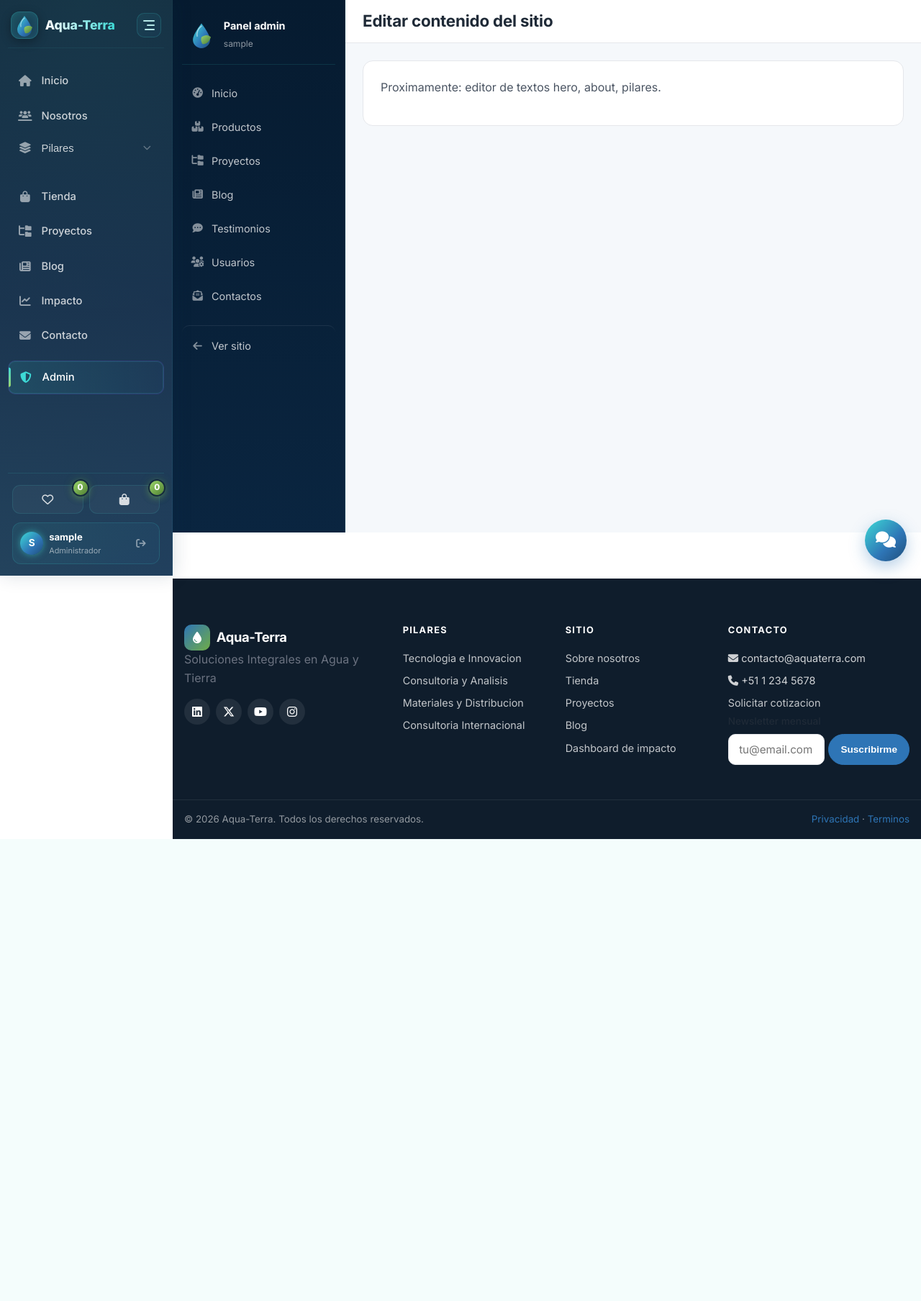
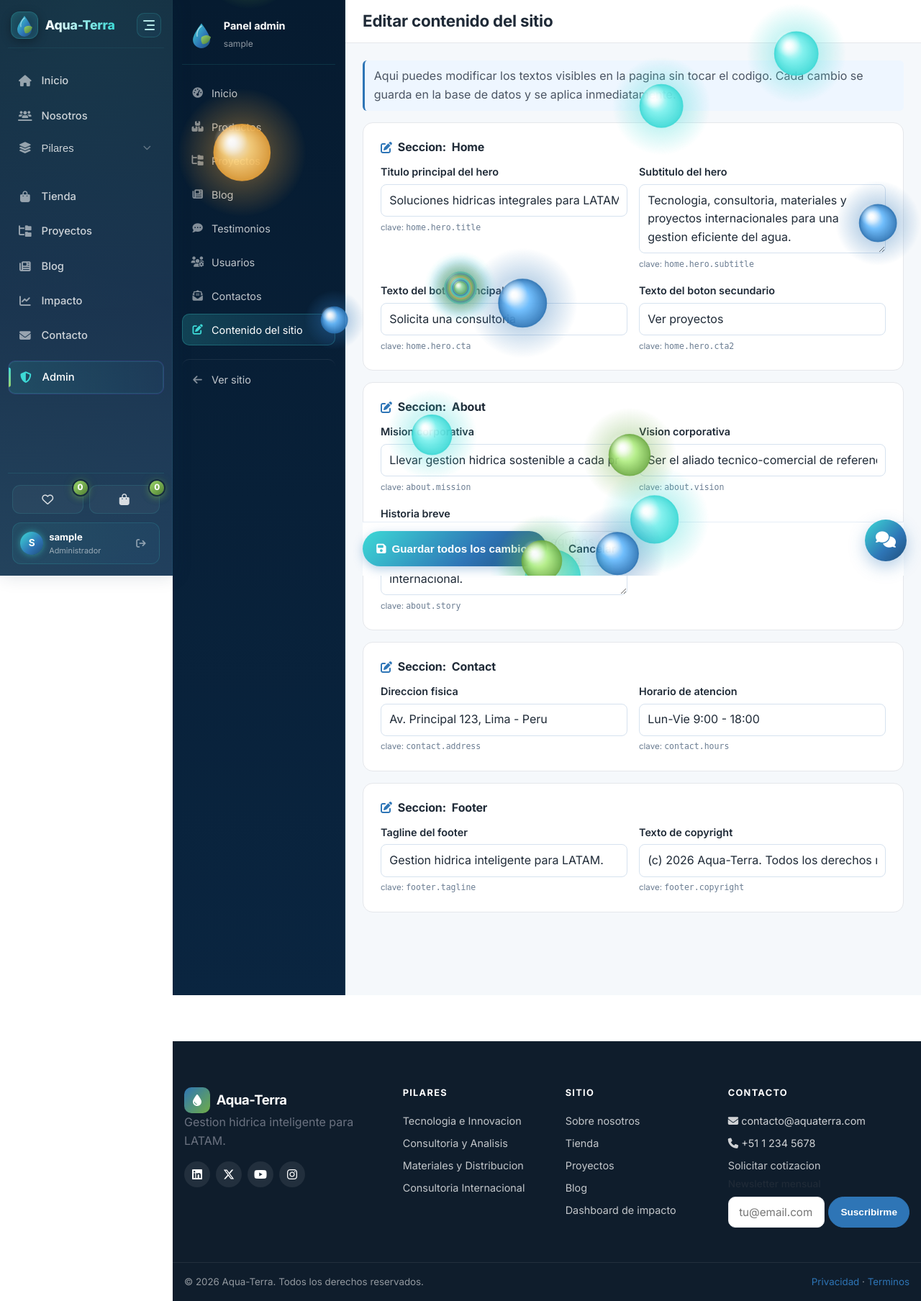
Before and after one commit to Erickkunz/Aqua-terra, a FastAPI app: page /admin/content in a window 1280 px wide. Shown: the whole page at 72% size. Before the commit the page ends 1166 px from the top, so only its background shows below. Run offline with FastAPI, Linux system fonts and the light colour scheme; the visitor is signed in with stand-in values (Sample User, id 1); data comes from the database, SQL or seed files in the repository.

Commit message:
Solid sphere cursor, admin content editor, production-ready deploy
- Rewrote cursor-waves.js: 7 solid spheres trailing cursor + 14 ambient
  spheres floating across page + click bursts. Fully opaque (no transparency).
- New SiteContent model + /admin/content editor lets admin modify hero,
  about, contact, and footer texts from the panel; values applied live.
- Hardened deploy: gunicorn+uvicorn workers, non-root container, healthcheck,
  nginx security headers, HTTPS-ready cookies, /healthz + /readyz probes,
  full .env.example.

Co-Authored-By: Claude Opus 4.7 <noreply@anthropic.com>

```diff
--- a/backend/main.py
+++ b/backend/main.py
@@ -7,6 +7,7 @@ from fastapi.responses import JSONResponse
 from fastapi.staticfiles import StaticFiles
 from fastapi.templating import Jinja2Templates
 from starlette.middleware.sessions import SessionMiddleware
+from starlette.middleware.trustedhost import TrustedHostMiddleware
 
 from config import settings
 from database import Base, engine, SessionLocal
@@ -44,8 +45,32 @@ app = FastAPI(
     lifespan=lifespan,
 )
 
-app.add_middleware(SessionMiddleware, secret_key=settings.SECRET_KEY, same_site="lax", https_only=False)
+app.add_middleware(
+    SessionMiddleware,
+    secret_key=settings.SECRET_KEY,
+    same_site="lax",
+    https_only=settings.SESSION_HTTPS_ONLY or settings.is_production,
+)
 app.mount("/static", StaticFiles(directory=str(BASE_DIR / "static")), name="static")
+
+
+@app.get("/healthz", include_in_schema=False)
+def healthz():
+    """Lightweight liveness probe for load balancers."""
+    return {"status": "ok"}
+
+
+@app.get("/readyz", include_in_schema=False)
+def readyz():
+    """Readiness probe: confirms DB connectivity."""
+    try:
+        from sqlalchemy import text
+        with SessionLocal() as db:
+            db.execute(text("SELECT 1"))
+        return {"status": "ready"}
+    except Exception as e:
+        logger.warning("readiness probe failed: %s", e)
+        return JSONResponse({"status": "degraded", "error": str(e)}, status_code=503)
 
 
 @app.middleware("http")
@@ -60,9 +85,11 @@ async def not_found(request: Request, exc):
     accept = request.headers.get("accept", "")
     if "application/json" in accept:
         return JSONResponse({"error": "not_found"}, status_code=404)
+    # Use base_ctx so the footer / nav have all expected context (sc, pillars, etc).
+    from routes._common import base_ctx
     return templates.TemplateResponse(
         "404.html",
-        {"request": request, "site_name": settings.SITE_NAME, "site_tagline": settings.SITE_TAGLINE},
+        base_ctx(request),
         status_code=404,
     )
 
--- a/backend/models/__init__.py
+++ b/backend/models/__init__.py
@@ -6,6 +6,7 @@ from .testimonial import Testimonial
 from .blog import BlogPost
 from .project import Project
 from .contact import ContactSubmission, QuoteRequest, NewsletterSubscriber
+from .site_content import SiteContent
 # 2. Parent of products
 from .product import Category, Product, ProductReview  # noqa: E402
 
@@ -20,4 +21,5 @@ __all__ = [
     "ContactSubmission",
     "QuoteRequest",
     "NewsletterSubscriber",
+    "SiteContent",
 ]
--- a/backend/routes/_common.py
+++ b/backend/routes/_common.py
@@ -6,6 +6,45 @@ from config import settings
 
 BASE_DIR = Path(__file__).resolve().parent.parent
 templates = Jinja2Templates(directory=str(BASE_DIR / "templates"))
+
+
+# ============================================================
+# Editable site content (admin-managed in /admin/content)
+# ============================================================
+SITE_CONTENT_DEFAULTS = {
+    # Hero / home
+    "home.hero.title":     ("Soluciones hidricas integrales para LATAM",      "Titulo principal del hero",        "home"),
+    "home.hero.subtitle":  ("Tecnologia, consultoria, materiales y proyectos internacionales para una gestion eficiente del agua.", "Subtitulo del hero", "home"),
+    "home.hero.cta":       ("Solicita una consultoria",                       "Texto del boton principal",        "home"),
+    "home.hero.cta2":      ("Ver proyectos",                                  "Texto del boton secundario",       "home"),
+    # About
+    "about.mission":       ("Llevar gestion hidrica sostenible a cada productor y comunidad de Latinoamerica.", "Mision corporativa", "about"),
+    "about.vision":        ("Ser el aliado tecnico-comercial de referencia en gestion hidrica de la region.", "Vision corporativa", "about"),
+    "about.story":         ("Nacimos en 2014 fusionando equipos de ingenieria, agronomia y consultoria internacional.", "Historia breve", "about"),
+    # Contact
+    "contact.address":     ("Av. Principal 123, Lima - Peru",                 "Direccion fisica",                 "contact"),
+    "contact.hours":       ("Lun-Vie 9:00 - 18:00",                           "Horario de atencion",              "contact"),
+    # Footer
+    "footer.tagline":      ("Gestion hidrica inteligente para LATAM.",        "Tagline del footer",               "footer"),
+    "footer.copyright":    ("(c) 2026 Aqua-Terra. Todos los derechos reservados.", "Texto de copyright",          "footer"),
+}
+
+
+def load_site_content(db):
+    """Return dict {key: value} from SiteContent table, falling back to defaults."""
+    try:
+        from models import SiteContent
+        rows = db.query(SiteContent).all()
+        existing = {r.key: r.value for r in rows}
+    except Exception:
+        existing = {}
+    result = {}
+    for k, (default_val, _label, _section) in SITE_CONTENT_DEFAULTS.items():
+        result[k] = existing.get(k, default_val)
+    # also expose any custom keys an admin added
+    for k, v in existing.items():
+        result.setdefault(k, v)
+    return result
 
 
 PILLARS = [
@@ -99,6 +138,15 @@ def get_pillar(slug: str):
 def base_ctx(request: Request, **extra):
     cart = request.session.get("cart", {})
     wishlist = request.session.get("wishlist", [])
+    # Lazy import db helper to avoid circular import at module load
+    site_content = {}
+    try:
+        from database import SessionLocal
+        with SessionLocal() as db:
+            site_content = load_site_content(db)
+    except Exception:
+        # fall back to defaults only
+        site_content = {k: v[0] for k, v in SITE_CONTENT_DEFAULTS.items()}
     ctx = {
         "request": request,
         "site_name": settings.SITE_NAME,
@@ -114,6 +162,8 @@ def base_ctx(request: Request, **extra):
         "current_username": request.session.get("username"),
         "is_admin": bool(request.session.get("is_admin")),
         "is_authenticated": bool(request.session.get("user_id")),
+        # Editable site content (admin-managed, exposed to all templates)
+        "sc": site_content,
     }
     ctx.update(extra)
     return ctx
--- a/backend/static/css/futuristic.css
+++ b/backend/static/css/futuristic.css
@@ -17,14 +17,13 @@
   --neon-glow: 0 0 20px var(--aqua-glow), 0 0 40px rgba(46,117,182,.35);
 }
 
-/* ---------- Cursor canvas layer ---------- */
-/* NOTE: no mix-blend-mode here. screen mode hides cyan on white bg. */
+/* ---------- Cursor canvas layer (SOLID spheres - top of stack) ---------- */
 #cursorCanvas {
   position: fixed;
   inset: 0;
   pointer-events: none;
-  z-index: 9999;
-  opacity: .95;
+  z-index: 999999; /* above overlays and modals */
+  opacity: 1;     /* fully visible, no transparency */
 }
 @media (pointer: coarse) { #cursorCanvas { display: none; } }
 @media (prefers-reduced-motion: reduce) { #cursorCanvas { display: none; } }
--- a/backend/static/js/cursor-waves.js
+++ b/backend/static/js/cursor-waves.js
@@ -1,8 +1,9 @@
 /* =====================================================================
-   Aqua-Terra cursor wave (HIGHLY VISIBLE Antigravity-style)
-   Big focal dot + solid ring + bright halo + continuous waves.
-   Visible on light AND dark backgrounds.
-   Disabled on touch and prefers-reduced-motion.
+   Aqua-Terra cursor + floating spheres (SOLID, fully visible)
+   - Solid colored spheres that follow the cursor (trail of 7 orbs).
+   - 14 ambient spheres drift across the page in the background.
+   - No transparency tricks: opaque fills, bright cores, hard edges.
+   - Disabled on touch and prefers-reduced-motion.
    ===================================================================== */
 (function () {
   if (window.__aquaCursor) return; window.__aquaCursor = true;
@@ -31,161 +32,168 @@
   resize();
   window.addEventListener('resize', resize);
 
-  let mx = -200, my = -200;
-  let fx = mx, fy = my;
-  let hx = mx, hy = my;
-  let visible = false;
-  let speed = 0;
-  const ripples = [];
-  let lastSpawn = 0;
-  let waveSpawn = 0;
+  // ===== Color palette (cores blancos -> bordes vivos) =====
+  const COLORS = [
+    { core: '#FFFFFF', mid: '#7FF1EE', edge: '#3DD9D6' }, // cyan
+    { core: '#FFFFFF', mid: '#6BBDFF', edge: '#2E75B6' }, // blue
+    { core: '#FFFFFF', mid: '#B5F088', edge: '#70AD47' }, // green
+    { core: '#FFFFFF', mid: '#FFD580', edge: '#E8A33D' }, // amber
+  ];
 
-  const C_CYAN = [61, 217, 214];
-  const C_BLUE = [46, 117, 182];
-  const C_DEEP = [31, 78, 121];
-  const C_WHITE = [255, 255, 255];
-  const rgba = (c, a) => `rgba(${c[0]},${c[1]},${c[2]},${a})`;
+  // ===== Cursor state =====
+  let mx = window.innerWidth / 2, my = window.innerHeight / 2;
+  let visible = true;
+  const TRAIL_LEN = 7;
+  const trail = Array.from({ length: TRAIL_LEN }, (_, i) => ({
+    x: mx, y: my,
+    radius: 22 - i * 2.2,
+    color: COLORS[i % COLORS.length],
+    smoothing: 0.18 + i * 0.04,
+  }));
 
   window.addEventListener('mousemove', (e) => {
-    const dx = e.clientX - mx, dy = e.clientY - my;
-    const v = Math.hypot(dx, dy);
-    speed = speed * 0.85 + v * 0.15;
     mx = e.clientX; my = e.clientY;
-    if (!visible) { fx = mx; fy = my; hx = mx; hy = my; }
     visible = true;
-
-    const now = performance.now();
-    if (v > 4 && now - lastSpawn > 60) {
-      ripples.push({
-        x: mx, y: my,
-        r: 8,
-        rmax: 70 + Math.min(80, v * 1.3),
-        born: now,
-        life: 900,
-        color: C_CYAN,
-        width: 2.2,
-      });
-      lastSpawn = now;
-    }
   }, { passive: true });
-
   window.addEventListener('mouseleave', () => { visible = false; });
   window.addEventListener('mouseenter', () => { visible = true; });
 
+  // ===== Click bursts =====
+  const bursts = [];
   window.addEventListener('click', (e) => {
     const now = performance.now();
-    for (let i = 0; i < 3; i++) {
-      ripples.push({
+    for (let i = 0; i < 10; i++) {
+      const angle = (Math.PI * 2 * i) / 10;
+      const speed = 4 + Math.random() * 3;
+      bursts.push({
         x: e.clientX, y: e.clientY,
-        r: 10 + i * 8,
-        rmax: 130 + i * 50,
-        born: now + i * 70,
-        life: 1100,
-        color: i === 1 ? C_BLUE : C_CYAN,
-        width: 2.5,
+        vx: Math.cos(angle) * speed,
+        vy: Math.sin(angle) * speed,
+        r: 8 + Math.random() * 6,
+        color: COLORS[Math.floor(Math.random() * COLORS.length)],
+        born: now,
+        life: 800 + Math.random() * 400,
       });
     }
   });
 
+  // ===== Ambient floating spheres =====
+  function spawnAmbient() {
+    const radius = 14 + Math.random() * 28;
+    return {
+      x: Math.random() * W,
+      y: Math.random() * H,
+      vx: (Math.random() - 0.5) * 0.7,
+      vy: (Math.random() - 0.5) * 0.7,
+      r: radius,
+      color: COLORS[Math.floor(Math.random() * COLORS.length)],
+      pulse: Math.random() * Math.PI * 2,
+      pulseSpeed: 0.01 + Math.random() * 0.02,
+    };
+  }
+  const AMBIENT_COUNT = 14;
+  const ambient = Array.from({ length: AMBIENT_COUNT }, spawnAmbient);
+
+  // ===== Drawing helpers =====
+  function hexA(hex, a) {
+    const h = hex.replace('#', '');
+    const r = parseInt(h.substring(0, 2), 16);
+    const g = parseInt(h.substring(2, 4), 16);
+    const b = parseInt(h.substring(4, 6), 16);
+    return `rgba(${r},${g},${b},${a})`;
+  }
+
+  function drawSphere(x, y, r, color, alpha = 1) {
+    // Outer halo
+    const haloR = r * 2.3;
+    const halo = ctx.createRadialGradient(x, y, r * 0.5, x, y, haloR);
+    halo.addColorStop(0, hexA(color.edge, 0.45 * alpha));
+    halo.addColorStop(1, hexA(color.edge, 0));
+    ctx.fillStyle = halo;
+    ctx.beginPath();
+    ctx.arc(x, y, haloR, 0, Math.PI * 2);
+    ctx.fill();
+
+    // Main solid sphere body (opaque radial gradient)
+    const sphere = ctx.createRadialGradient(
+      x - r * 0.35, y - r * 0.35, r * 0.1,
+      x, y, r
+    );
+    sphere.addColorStop(0, hexA(color.core, alpha));
+    sphere.addColorStop(0.45, hexA(color.mid, alpha));
+    sphere.addColorStop(1, hexA(color.edge, alpha));
+    ctx.fillStyle = sphere;
+    ctx.beginPath();
+    ctx.arc(x, y, r, 0, Math.PI * 2);
+    ctx.fill();
+
+    // Hard rim (gives "solid" perception)
+    ctx.lineWidth = 1.5;
+    ctx.strokeStyle = hexA(color.edge, 0.9 * alpha);
+    ctx.beginPath();
+    ctx.arc(x, y, r, 0, Math.PI * 2);
+    ctx.stroke();
+
+    // Specular highlight (white dot top-left)
+    const spec = ctx.createRadialGradient(
+      x - r * 0.4, y - r * 0.45, 0,
+      x - r * 0.4, y - r * 0.45, r * 0.6
+    );
+    spec.addColorStop(0, hexA('#FFFFFF', 0.9 * alpha));
+    spec.addColorStop(1, hexA('#FFFFFF', 0));
+    ctx.fillStyle = spec;
+    ctx.beginPath();
+    ctx.arc(x - r * 0.4, y - r * 0.45, r * 0.6, 0, Math.PI * 2);
+    ctx.fill();
+  }
+
   function lerp(a, b, t) { return a + (b - a) * t; }
 
+  // ===== Animation loop =====
   function tick(now) {
-    fx = lerp(fx, mx, 0.25);
-    fy = lerp(fy, my, 0.25);
-    hx = lerp(hx, mx, 0.09);
-    hy = lerp(hy, my, 0.09);
-
     ctx.clearRect(0, 0, W, H);
 
-    if (!visible) { requestAnimationFrame(tick); return; }
-
-    // continuous gentle wave
-    if (now - waveSpawn > 380) {
-      ripples.push({
-        x: hx, y: hy,
-        r: 20, rmax: 95, born: now, life: 1700,
-        color: C_CYAN, width: 1.5, gentle: true,
-      });
-      waveSpawn = now;
+    // Ambient floating spheres
+    for (const a of ambient) {
+      a.x += a.vx;
+      a.y += a.vy;
+      a.pulse += a.pulseSpeed;
+      if (a.x < -60) a.x = W + 60;
+      if (a.x > W + 60) a.x = -60;
+      if (a.y < -60) a.y = H + 60;
+      if (a.y > H + 60) a.y = -60;
+      const pulse = 1 + Math.sin(a.pulse) * 0.15;
+      drawSphere(a.x, a.y, a.r * pulse, a.color, 0.9);
     }
 
-    // ===== OUTER HALO (big diffuse glow) =====
-    const haloR = 80 + Math.min(30, speed * 0.6);
-    const haloA = 0.35 + Math.min(0.15, speed * 0.005);
-    const g1 = ctx.createRadialGradient(hx, hy, 0, hx, hy, haloR);
-    g1.addColorStop(0, rgba(C_CYAN, haloA));
-    g1.addColorStop(0.4, rgba(C_BLUE, haloA * 0.7));
-    g1.addColorStop(1, rgba(C_DEEP, 0));
-    ctx.fillStyle = g1;
-    ctx.beginPath();
-    ctx.arc(hx, hy, haloR, 0, Math.PI * 2);
-    ctx.fill();
+    // Click bursts
+    for (let i = bursts.length - 1; i >= 0; i--) {
+      const b = bursts[i];
+      const age = now - b.born;
+      const t = age / b.life;
+      if (t >= 1) { bursts.splice(i, 1); continue; }
+      b.x += b.vx;
+      b.y += b.vy;
+      b.vx *= 0.96;
+      b.vy *= 0.96;
+      const r = b.r * (1 - t * 0.4);
+      drawSphere(b.x, b.y, r, b.color, 1 - t);
+    }
 
-    // ===== INNER FOCAL GLOW =====
-    const focalR = 32;
-    const g2 = ctx.createRadialGradient(fx, fy, 0, fx, fy, focalR);
-    g2.addColorStop(0, rgba(C_WHITE, 0.85));
-    g2.addColorStop(0.25, rgba(C_CYAN, 0.75));
-    g2.addColorStop(0.6, rgba(C_CYAN, 0.35));
-    g2.addColorStop(1, rgba(C_CYAN, 0));
-    ctx.fillStyle = g2;
-    ctx.beginPath();
-    ctx.arc(fx, fy, focalR, 0, Math.PI * 2);
-    ctx.fill();
-
-    // ===== SOLID RING (always visible, like Antigravity) =====
-    ctx.beginPath();
-    ctx.lineWidth = 2;
-    ctx.strokeStyle = rgba(C_CYAN, 0.95);
-    ctx.arc(fx, fy, 18, 0, Math.PI * 2);
-    ctx.stroke();
-
-    // inner soft ring
-    ctx.beginPath();
-    ctx.lineWidth = 1.2;
-    ctx.strokeStyle = rgba(C_WHITE, 0.6);
-    ctx.arc(fx, fy, 11, 0, Math.PI * 2);
-    ctx.stroke();
-
-    // ===== BRIGHT CORE DOT =====
-    ctx.beginPath();
-    ctx.fillStyle = rgba(C_WHITE, 1);
-    ctx.arc(fx, fy, 3.5, 0, Math.PI * 2);
-    ctx.fill();
-
-    ctx.beginPath();
-    ctx.fillStyle = rgba(C_CYAN, 1);
-    ctx.arc(fx, fy, 2, 0, Math.PI * 2);
-    ctx.fill();
-
-    // ===== WAVE RIPPLES =====
-    for (let i = ripples.length - 1; i >= 0; i--) {
-      const r = ripples[i];
-      const age = now - r.born;
-      if (age < 0) continue;
-      const t = age / r.life;
-      if (t >= 1) { ripples.splice(i, 1); continue; }
-      const eased = 1 - Math.pow(1 - t, 3);
-      const radius = r.r + (r.rmax - r.r) * eased;
-      const baseA = r.gentle ? 0.45 : 0.75;
-      const alpha = baseA * (1 - t);
-      // outer ring
-      ctx.beginPath();
-      ctx.lineWidth = r.width;
-      ctx.strokeStyle = rgba(r.color, alpha);
-      ctx.arc(r.x, r.y, radius, 0, Math.PI * 2);
-      ctx.stroke();
-      // inner glow ring
-      if (!r.gentle && t < 0.65) {
-        ctx.beginPath();
-        ctx.lineWidth = r.width * 0.7;
-        ctx.strokeStyle = rgba(C_WHITE, alpha * 0.45);
-        ctx.arc(r.x, r.y, radius * 0.85, 0, Math.PI * 2);
-        ctx.stroke();
+    if (visible) {
+      // Cursor trail (solid spheres of decreasing size following the mouse)
+      let prevX = mx, prevY = my;
+      for (let i = 0; i < trail.length; i++) {
+        const t = trail[i];
+        t.x = lerp(t.x, prevX, t.smoothing);
+        t.y = lerp(t.y, prevY, t.smoothing);
+        prevX = t.x;
+        prevY = t.y;
+        const alpha = 1 - (i / trail.length) * 0.55;
+        drawSphere(t.x, t.y, t.radius, t.color, alpha);
       }
     }
 
-    speed *= 0.93;
     requestAnimationFrame(tick);
   }
   requestAnimationFrame(tick);
--- a/backend/templates/admin/_layout.html
+++ b/backend/templates/admin/_layout.html
@@ -35,6 +35,9 @@
       <a href="/admin/contacts" class="admin-nav-link {% if p.startswith('/admin/contacts') %}active{% endif %}">
         <i class="fa-solid fa-envelope-open-text"></i> Contactos
       </a>
+      <a href="/admin/content" class="admin-nav-link {% if p.startswith('/admin/content') %}active{% endif %}">
+        <i class="fa-solid fa-pen-to-square"></i> Contenido del sitio
+      </a>
       <a href="/" class="admin-nav-link admin-back">
         <i class="fa-solid fa-arrow-left"></i> Ver sitio
       </a>
--- a/backend/templates/admin/content.html
+++ b/backend/templates/admin/content.html
@@ -2,7 +2,71 @@
 {% block admin_title %}Contenido{% endblock %}
 {% block admin_heading %}Editar contenido del sitio{% endblock %}
 {% block admin_content %}
-<div class="admin-card">
-  <p>Proximamente: editor de textos hero, about, pilares.</p>
-</div>
+<form method="post" action="/admin/content/save" class="admin-content-form">
+  <p class="admin-help">
+    Aqui puedes modificar los textos visibles en la pagina sin tocar el codigo.
+    Cada cambio se guarda en la base de datos y se aplica inmediatamente.
+  </p>
+
+  {% for section, fields in groups.items() %}
+  <div class="admin-card">
+    <h3 class="admin-section-title">
+      <i class="fa-solid fa-pen-to-square"></i>
+      Seccion: <strong>{{ section|capitalize }}</strong>
+    </h3>
+    <div class="admin-grid">
+      {% for f in fields %}
+      <div class="admin-field">
+        <label for="f_{{ f.key }}">{{ f.label }}</label>
+        {% if f.value|length > 80 %}
+        <textarea id="f_{{ f.key }}" name="field_{{ f.key }}" rows="3">{{ f.value }}</textarea>
+        {% else %}
+        <input type="text" id="f_{{ f.key }}" name="field_{{ f.key }}" value="{{ f.value }}" />
+        {% endif %}
+        <small class="admin-key">clave: <code>{{ f.key }}</code></small>
+      </div>
+      {% endfor %}
+    </div>
+  </div>
+  {% endfor %}
+
+  <div class="admin-sticky-actions">
+    <button type="submit" class="btn btn-primary btn-glow">
+      <i class="fa-solid fa-floppy-disk"></i> Guardar todos los cambios
+    </button>
+    <a href="/admin" class="btn btn-ghost">Cancelar</a>
+  </div>
+</form>
+
+<style>
+  .admin-content-form .admin-grid {
+    display: grid;
+    grid-template-columns: repeat(auto-fit, minmax(280px, 1fr));
+    gap: 1rem;
+  }
+  .admin-content-form .admin-field { display: flex; flex-direction: column; gap: .35rem; }
+  .admin-content-form .admin-field label { font-weight: 600; font-size: .9rem; }
+  .admin-content-form .admin-field input,
+  .admin-content-form .admin-field textarea {
+    padding: .55rem .7rem;
+    border: 1px solid #d6e2ef;
+    border-radius: 8px;
+    font: inherit;
+    width: 100%;
+  }
+  .admin-content-form .admin-field .admin-key { color: #6b7d92; font-size: .72rem; }
+  .admin-content-form .admin-section-title { margin: 0 0 .8rem; font-size: 1rem; }
+  .admin-sticky-actions {
+    position: sticky;
+    bottom: 0;
+    background: rgba(255,255,255,.95);
+    padding: .8rem 0;
+    display: flex;
+    gap: .6rem;
+    border-top: 1px solid #e6eef7;
+    margin-top: 1rem;
+    z-index: 10;
+  }
+  .admin-help { padding: .6rem .8rem; background: #eef6ff; border-left: 3px solid #2E75B6; border-radius: 6px; margin-bottom: 1rem; }
+</style>
 {% endblock %}
--- a/backend/templates/base.html
+++ b/backend/templates/base.html
@@ -14,10 +14,10 @@
   <link rel="stylesheet" href="https://unpkg.com/leaflet@1.9.4/dist/leaflet.css" />
   <link rel="stylesheet" href="https://cdn.jsdelivr.net/npm/@fortawesome/fontawesome-free@6.5.2/css/all.min.css" />
   <link rel="icon" type="image/svg+xml" href="/static/img/favicon.svg" />
-  <link rel="stylesheet" href="/static/css/style.css?v=5" />
-  <link rel="stylesheet" href="/static/css/responsive.css?v=5" />
-  <link rel="stylesheet" href="/static/css/animations.css?v=5" />
-  <link rel="stylesheet" href="/static/css/futuristic.css?v=5" />
+  <link rel="stylesheet" href="/static/css/style.css?v=6" />
+  <link rel="stylesheet" href="/static/css/responsive.css?v=6" />
+  <link rel="stylesheet" href="/static/css/animations.css?v=6" />
+  <link rel="stylesheet" href="/static/css/futuristic.css?v=6" />
   {% block head_extra %}{% endblock %}
 </head>
 <body>
@@ -45,11 +45,11 @@
   <script src="https://cdn.jsdelivr.net/npm/aos@2.3.4/dist/aos.js"></script>
   <script src="https://cdn.jsdelivr.net/npm/chart.js@4.4.4/dist/chart.umd.min.js"></script>
   <script src="https://unpkg.com/leaflet@1.9.4/dist/leaflet.js"></script>
-  <script src="/static/js/api.js?v=5"></script>
-  <script src="/static/js/main.js?v=5"></script>
-  <script src="/static/js/cursor-waves.js?v=5" defer></script>
-  <script src="/static/js/chat-widget.js?v=5" defer></script>
-  <script src="/static/js/smooth-ux.js?v=5"></script>
+  <script src="/static/js/api.js?v=6"></script>
+  <script src="/static/js/main.js?v=6"></script>
+  <script src="/static/js/cursor-waves.js?v=6" defer></script>
+  <script src="/static/js/chat-widget.js?v=6" defer></script>
+  <script src="/static/js/smooth-ux.js?v=6"></script>
   {% block scripts %}{% endblock %}
 </body>
 </html>
--- a/backend/templates/partials/footer.html
+++ b/backend/templates/partials/footer.html
@@ -5,7 +5,7 @@
         <span class="brand-mark"><i class="fa-solid fa-droplet"></i></span>
         <span class="brand-name">{{ site_name }}</span>
       </div>
-      <p class="muted">{{ site_tagline }}</p>
+      <p class="muted">{{ sc['footer.tagline'] if sc and sc['footer.tagline'] else site_tagline }}</p>
       <div class="socials">
         <a href="#" aria-label="LinkedIn"><i class="fa-brands fa-linkedin"></i></a>
         <a href="#" aria-label="X"><i class="fa-brands fa-x-twitter"></i></a>
--- a/requirements.txt
+++ b/requirements.txt
@@ -1,5 +1,6 @@
 fastapi==0.115.0
 uvicorn[standard]==0.30.6
+gunicorn==23.0.0
 sqlalchemy==2.0.35
 psycopg[binary]==3.2.3
 pydantic==2.9.2
```
Also changed, not shown: backend/config.py (+7 -0 lines), backend/models/site_content.py (added, +18 -0 lines), backend/routes/admin.py (+40 -2 lines), backend/templates/home.html (+4 -7 lines), docker-compose.yml (+38 -19 lines), 3 other files.
